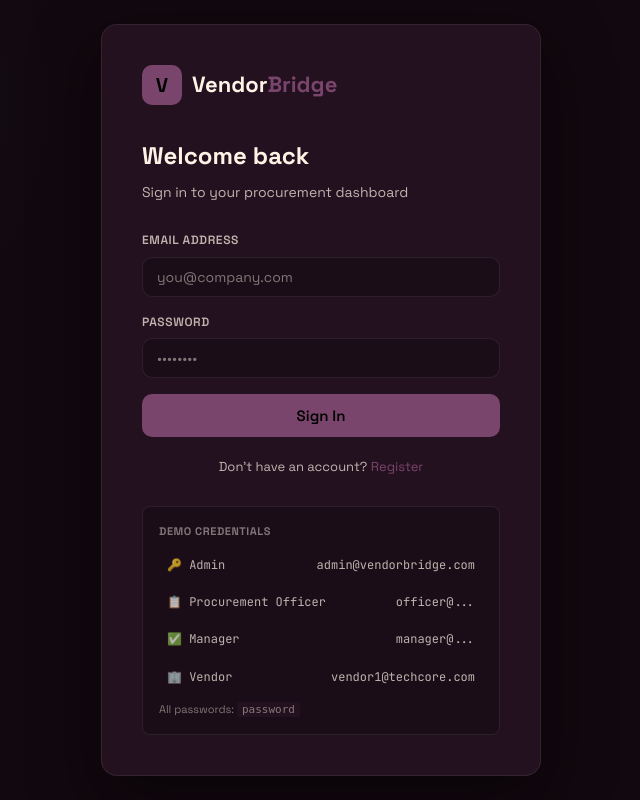
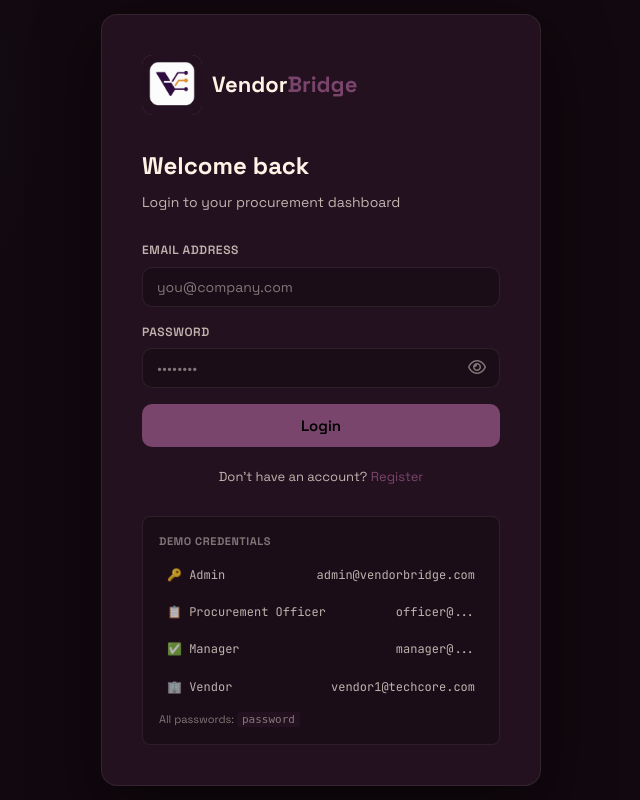
Before and after one commit to NeelSavsani/VendorBridge, a PHP site: page /auth/login.html in a window 1280 px wide. Shown: the whole page, without its empty margins (319-959 px from the left). Run offline with PHP 8.4, Linux system fonts and the light colour scheme.

Commit message:
Updated login & register

```diff
--- a/frontend/assets/css/app.css
+++ b/frontend/assets/css/app.css
@@ -126,7 +126,7 @@ a:hover { color: var(--accent-hover); }
   margin-bottom: 32px;
 }
 .auth-logo .logo-icon {
-  width: 40px; height: 40px;
+  width: 60px; height: 60px;
   background: var(--accent);
   border-radius: 10px;
   display: flex; align-items: center; justify-content: center;
@@ -732,3 +732,44 @@ textarea { resize: vertical; min-height: 80px; }
   .stats-grid { grid-template-columns: 1fr 1fr; }
   .page-content { padding: 16px; }
 }
+
+.logo-icon {
+  width: 42px;
+  height: 42px;
+  display: flex;
+  align-items: center;
+  justify-content: center;
+  border-radius: 12px;
+  overflow: hidden;
+}
+
+.logo-icon img {
+  width: 100%;
+  height: 100%;
+  object-fit: contain; /* keeps square icon clean */
+}
+
+/* Password Eye Toggle */
+.password-wrapper {
+  position: relative;
+}
+
+.password-wrapper input {
+  padding-right: 45px;
+}
+
+.password-toggle {
+  position: absolute;
+  right: 14px;
+  top: 50%;
+  transform: translateY(-50%);
+  cursor: pointer;
+  color: var(--text-muted);
+  font-size: 16px;
+  user-select: none;
+  transition: color 0.2s ease;
+}
+
+.password-toggle:hover {
+  color: var(--text-primary);
+}
--- a/frontend/auth/login.html
+++ b/frontend/auth/login.html
@@ -5,16 +5,18 @@
   <meta name="viewport" content="width=device-width, initial-scale=1.0">
   <title>Login — VendorBridge</title>
   <link rel="stylesheet" href="../assets/css/app.css">
+  <link rel="stylesheet" href="https://cdnjs.cloudflare.com/ajax/libs/font-awesome/6.5.1/css/all.min.css">
 </head>
 <body>
 <div class="auth-page">
   <div class="auth-box">
     <div class="auth-logo">
-      <div class="logo-icon">V</div>
-      <div class="logo-text">Vendor<span>Bridge</span></div>
+<div class="logo-icon">
+  <img src="../assets/images/Logo.png" alt="VendorBridge Logo">
+</div>      <div class="logo-text">Vendor<span>Bridge</span></div>
     </div>
     <h1 class="auth-title">Welcome back</h1>
-    <p class="auth-subtitle">Sign in to your procurement dashboard</p>
+    <p class="auth-subtitle">Login to your procurement dashboard</p>
 
     <div id="error-msg" class="alert alert-error hidden"></div>
 
@@ -24,11 +26,16 @@
         <input type="email" id="email" placeholder="you@company.com" required autocomplete="email">
       </div>
       <div class="form-group">
-        <label>Password</label>
-        <input type="password" id="password" placeholder="••••••••" required>
-      </div>
+  <label>Password</label>
+  <div class="password-wrapper">
+    <input type="password" id="password" placeholder="••••••••" required>
+<span class="password-toggle" onclick="togglePassword('password', this)">
+  <i class="fa-regular fa-eye"></i>
+</span>
+  </div>
+</div>
       <button type="submit" class="btn btn-primary btn-block btn-lg" id="login-btn">
-        Sign In
+        Login
       </button>
     </form>
 
@@ -92,6 +99,22 @@ document.getElementById('login-form').addEventListener('submit', async (e) => {
     btn.textContent = 'Sign In';
   }
 });
+
+function togglePassword(id, el) {
+  const input = document.getElementById(id);
+  const icon = el.querySelector('i');
+
+  if (input.type === 'password') {
+    input.type = 'text';
+    icon.classList.remove('fa-eye');
+    icon.classList.add('fa-eye-slash');
+  } else {
+    input.type = 'password';
+    icon.classList.remove('fa-eye-slash');
+    icon.classList.add('fa-eye');
+  }
+}
+
 </script>
 </body>
 </html>
```
Also changed, not shown: frontend/auth/register.html (+30 -2 lines), frontend/assets/images/Logo.png (added), frontend/assets/images/favicon_io/android-chrome-192x192.png (added), frontend/assets/images/favicon_io/android-chrome-512x512.png (added), frontend/assets/images/favicon_io/apple-touch-icon.png (added), frontend/assets/images/favicon_io/favicon-16x16.png (added), frontend/assets/images/favicon_io/favicon-32x32.png (added), frontend/assets/images/favicon_io/favicon.ico (added), frontend/assets/images/favicon_io/site.webmanifest (added).
